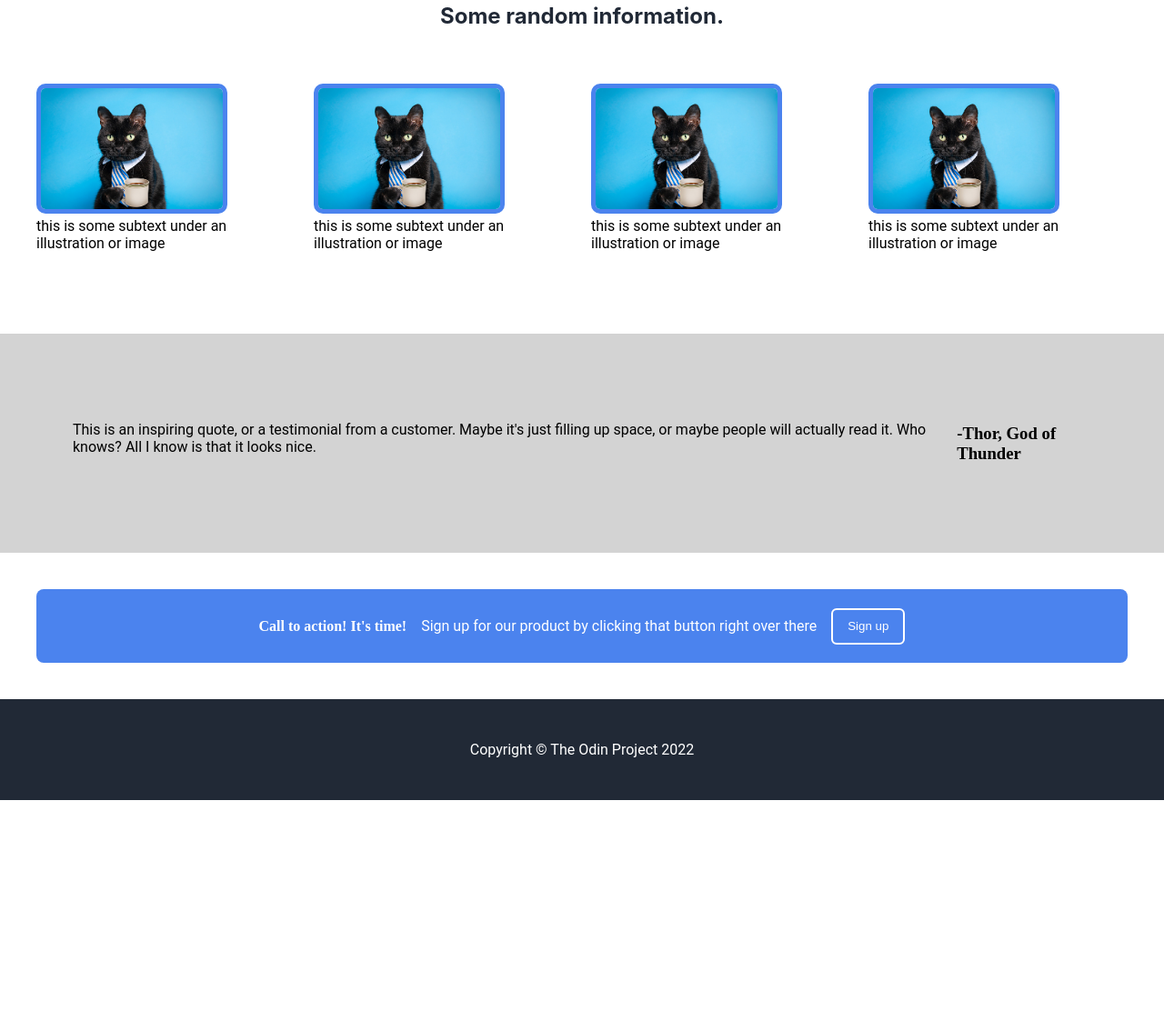
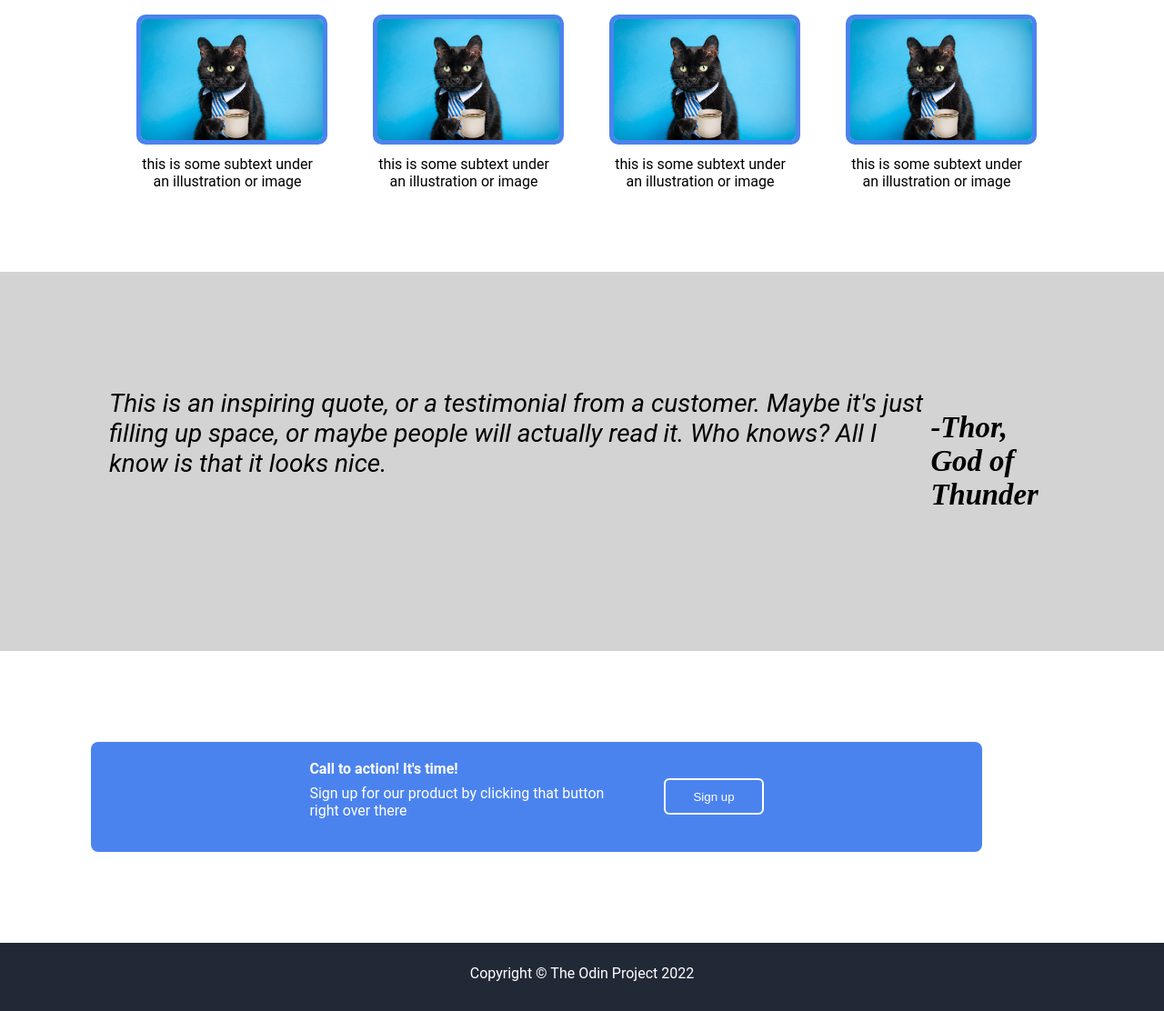
Before and after one commit to JHRS02/Landing-page, a plain HTML site: page index.html in a window 1280 px wide. Shown: the part 631-1743 px from the top of the page at 91% size. Before the commit the page ends 1511 px from the top, so only its background shows below. Drawn offline with Linux system fonts and the light colour scheme.

Commit message:
more changes to styling

```diff
--- a/index.html
+++ b/index.html
@@ -28,7 +28,7 @@
 
 
 
-  <h2 class="h2">Some random information.</h2>
+    <h2 class="h2">Some random information.</h2>
   <div class="library">
     <div class="info">
         <img class="image" src="./img/cat1.jpg" alt="cat 1">
@@ -55,8 +55,9 @@
   </div>
 
   <div class="cta">
-  <h4>Call to action! It's time!</h4>
-  <p>Sign up for our product by clicking that button right over there</p>
+  <div class="cta-copy">
+    <h4>Call to action! It's time!</h4>
+  <p>Sign up for our product by clicking that button right over there</p></div>
   <button class="button-secondary">Sign up</button>
   </div>
 
--- a/styles.css
+++ b/styles.css
@@ -15,17 +15,26 @@ a {
 
 p {
     font-family: roboto;
+    margin-top: 8px;
 }
 
 h1 {
      font-family: -apple-system, BlinkMacSystemFont, 'Segoe UI', Roboto, Oxygen, Ubuntu, Cantarell, 'Open Sans', 'Helvetica Neue', sans-serif;
      color: white;
+     margin: 0px;
 }
 
 h2 {
     font-family: -apple-system, BlinkMacSystemFont, 'Segoe UI', Roboto, Oxygen, Ubuntu, Cantarell, 'Open Sans', 'Helvetica Neue', sans-serif;
     color:  #212936;
     text-align: center;
+    margin-top: 40px;
+    margin-bottom: 0px;
+}
+
+h4 {
+  font-family: roboto;
+  margin: 0px;
 }
 
 
@@ -40,6 +49,7 @@ h2 {
   display: flex;
   flex-direction: row;
   justify-content: end;
+  gap: 12px;
 }
 
 .hero-header {
@@ -49,7 +59,10 @@ h2 {
     display: flex;
     flex-direction: row;
     justify-content: space-between;
-    padding: 42px;
+    align-items: baseline;
+    padding-left: 150px;
+    padding-right: 150px;
+    padding-top: 20px;
   }
 
   .hero-content {
@@ -59,7 +72,8 @@ h2 {
     margin: 0;
     display: flex;
     justify-content: space-between;
-    padding: 40px;
+    padding-left: 150px;
+    padding-right: 120px;
   }
 
 .hero-copy {
@@ -67,7 +81,7 @@ h2 {
     display: flex;
     justify-content: start;
     flex-direction: column;
-    margin-bottom: 20px;
+    padding-top: 50px;
 }
 
 .hero-image {
@@ -78,13 +92,22 @@ h2 {
   align-items: flex-end;
 }
 
+.text {
+  text-align: center;
+  padding-top: 8px;
+}
+
+.info {
+ width: 200px;
+}
 
 .library {
     display: flex;
     align-items: center;
     justify-content: center;
-    gap: 20px;
+    gap: 60px;
     margin-bottom: 50px;
+    margin-top: 8px;
     padding: 40px;
 }
 
@@ -94,26 +117,42 @@ h2 {
     border-color: #4B83EE;
     border-width: 5px;
     border-radius: 10px;
-    flex: 100%;
 }
 
 .quote {
     background-color: lightgray;
     margin: 0px;
-    padding: 80px;
+    padding: 120px;
+    font-size: 28px;
+    font-style: italic;
     display: flex;
 }
 
 .cta {
     background-color: #4B83EE;
     border-radius: 8px;
-    padding: 10px;
+    padding-top: 20px;
+    padding-bottom: 20px;
+    padding-left: 40px;
+    padding-right: 40px;
     color: white;
     align-items: center;
     justify-content: center;
-    margin: 40px;
-    gap: 16px;
+    margin: 100px;
+    gap: 60px;
+    flex-direction: row;
+    align-self: center;
+    width: 900px;
     display: flex;
+}
+
+.cta-copy {
+  display: flex;
+  flex-direction: column;
+  justify-content: center;
+  align-items: baseline;
+  width: 330px;
+  flex-wrap: wrap;
 }
 
 .footer {
@@ -121,7 +160,7 @@ h2 {
   color: white;
   display: flex;
   justify-content: center;
-  padding: 30px;
+  padding: 16px;
 }
 
 .button-primary {
@@ -145,5 +184,6 @@ h2 {
   border-style: solid;
   border-radius: 6px;
   height: 40px;
-  padding: 8px 16px;
+  padding: 8px 30px;
+
 }
```
